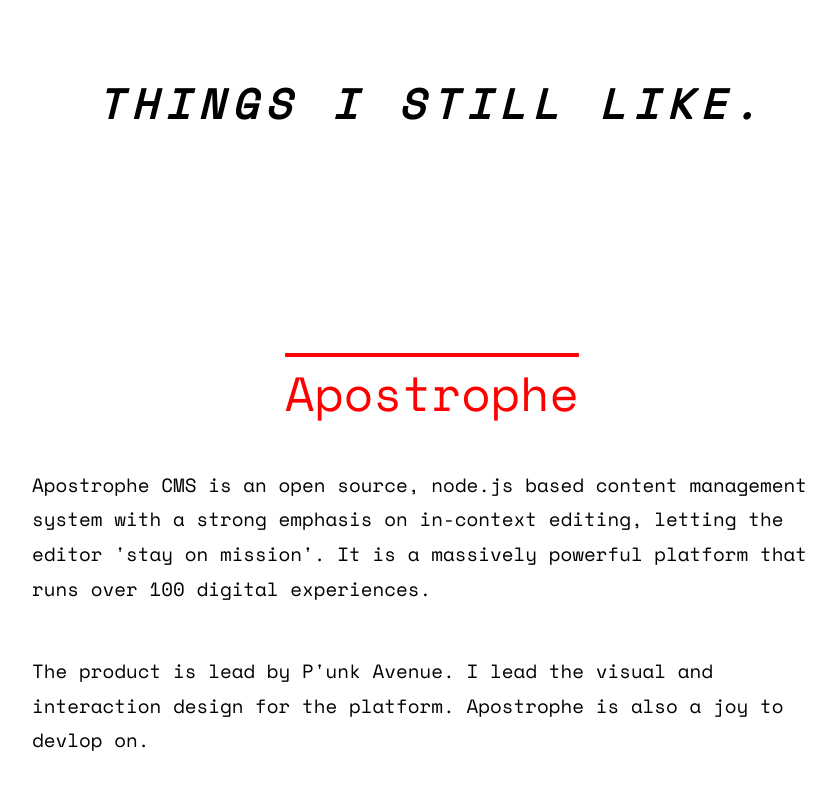
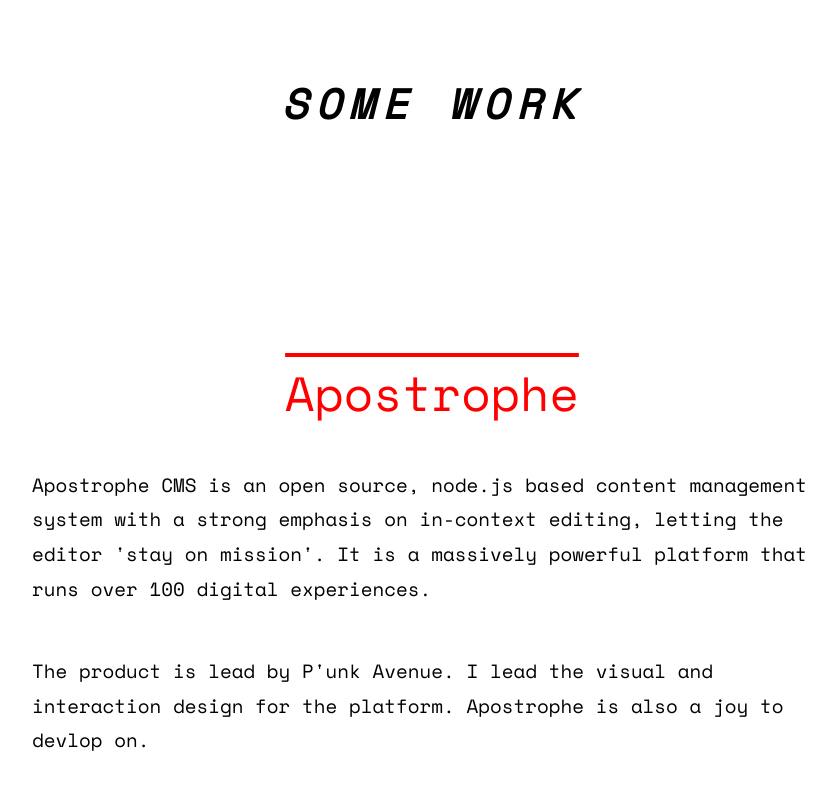
Before and after one commit to stuartromanek/site, a plain HTML site: page index.html in a window 1280 px wide. Shown: the part 1044-1833 px from the top of the page, without its empty margins (208-1044 px from the left). Drawn offline with nearby package versions, Linux system fonts and the light colour scheme; a script that the page names is missing.

Commit message:
lless snark

```diff
--- a/index.html
+++ b/index.html
@@ -24,7 +24,7 @@
             </p>-->
         </section>
         <section>
-            <h2>Things I still like.</h2>
+            <h2>Some Work</h2>
         </section>
         <section>
             <h3>Apostrophe</h3>
```
